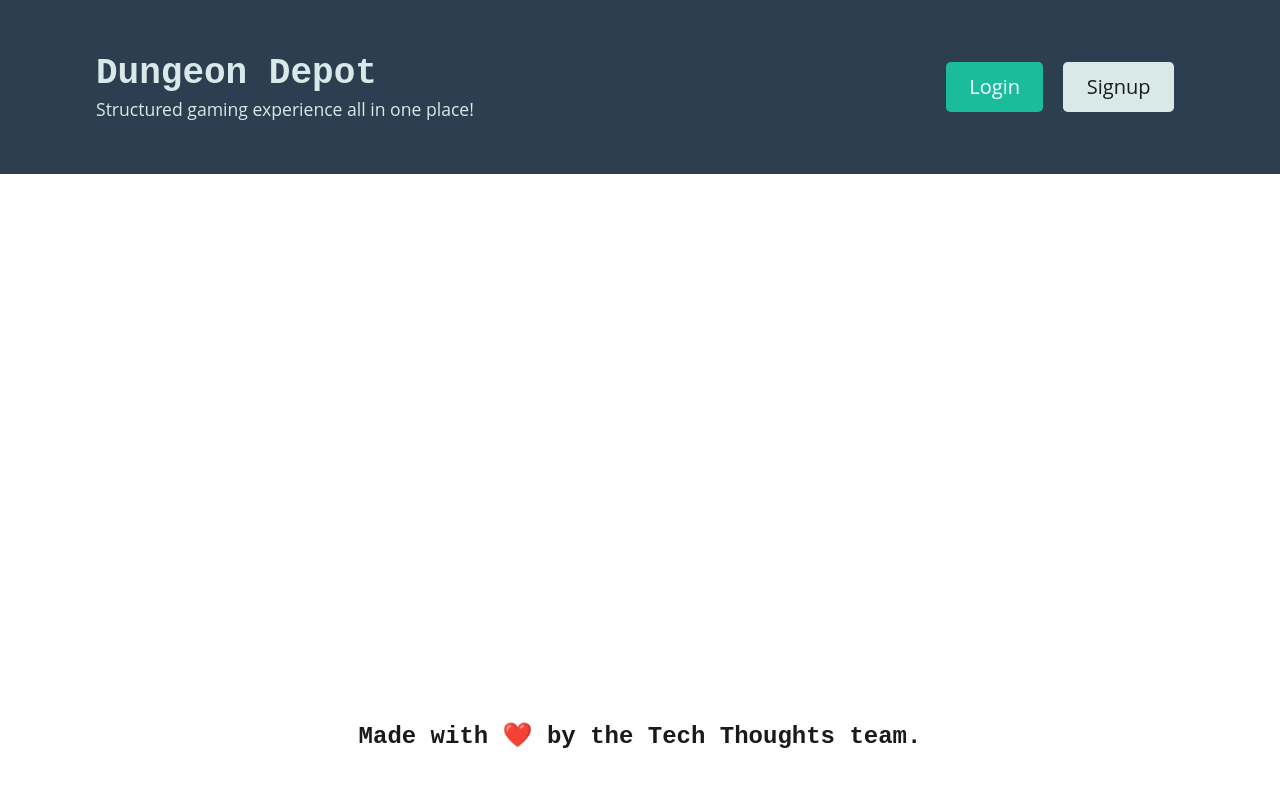
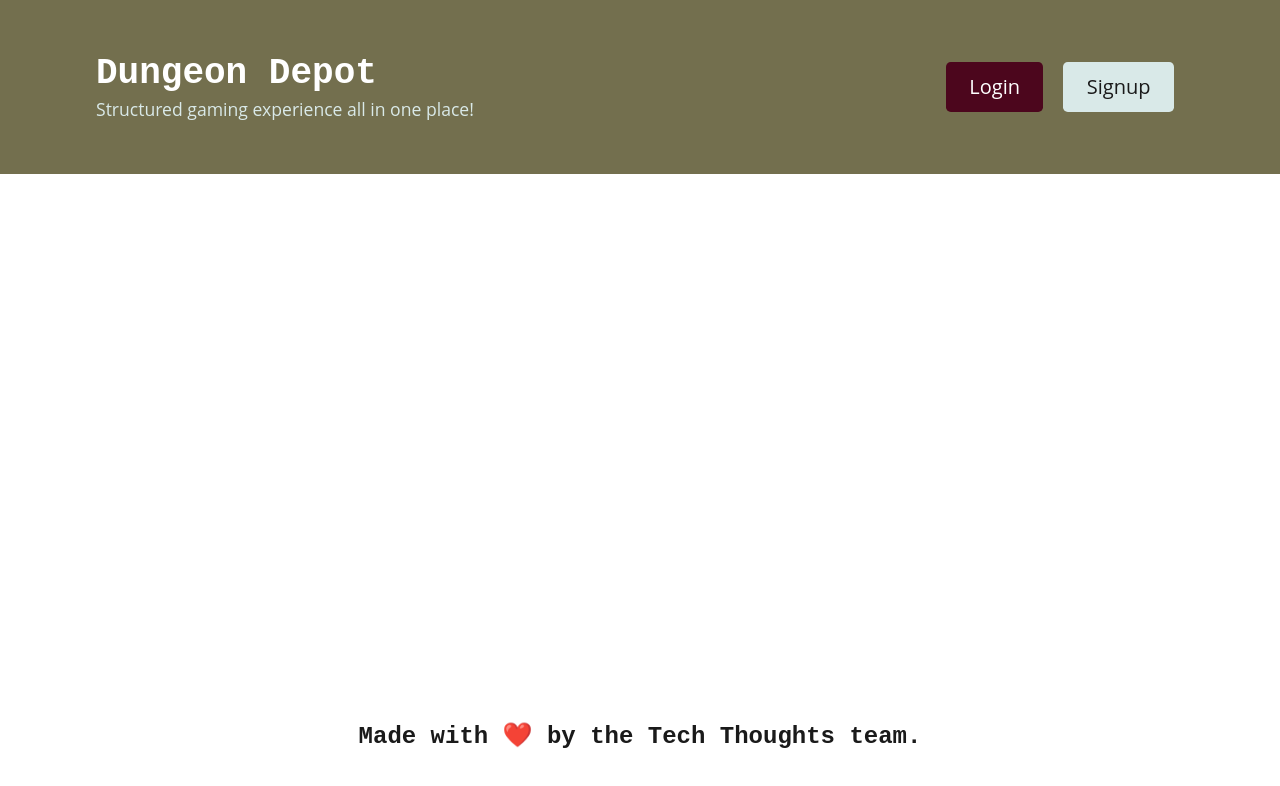
Before and after one commit to LeenaCruz/DungeonDepot, a React (Vite) app in the folder client/: page / in a window 1280 px wide. Shown: the top 786 px of the page. Built offline with nearby package versions, Linux system fonts and the light colour scheme; the HTML template or start-up script is replaced by a standard one.

Commit message:
Adding color scheme

```diff
--- a/client/src/components/ThoughtForm/index.jsx
+++ b/client/src/components/BeginForm/index.jsx
@@ -50,7 +50,7 @@ const ThoughtForm = () => {
 
   return (
     <div>
-      <h3>What's on your techy mind?</h3>
+      <h3>Add items to your cart!</h3>
 
       {Auth.loggedIn() ? (
         <>
@@ -77,6 +77,8 @@ const ThoughtForm = () => {
             </div>
 
             <div className="col-12 col-lg-3">
+
+              {/* remove this */}
               <button className="btn btn-primary btn-block py-3" type="submit">
                 Add Thought
               </button>
@@ -90,7 +92,7 @@ const ThoughtForm = () => {
         </>
       ) : (
         <p>
-          You need to be logged in to share your thoughts. Please{' '}
+          You need to be logged in to see the GM's store. Please{' '}
           <Link to="/login">login</Link> or <Link to="/signup">signup.</Link>
         </p>
       )}
--- a/client/src/index.css
+++ b/client/src/index.css
@@ -35,6 +35,7 @@ main {
 h1 {
   font-size: 2em;
   margin: 0.67em 0;
+  color: #ffffff;
 }
 
 /* Grouping content
@@ -920,7 +921,7 @@ a:hover {
 
 /* BACKGROUND UTILS */
 .bg-primary {
-  background-color: #2d3e50 !important;
+  background-color: #736F4E !important;
 }
 
 .bg-info {
@@ -1012,7 +1013,7 @@ a:hover {
 }
 
 .btn.btn-primary {
-  background-color: #2d3e50;
+  background-color: #736F4E;
   color: #d9e9e8;
 }
 
@@ -1030,7 +1031,8 @@ a:hover {
 }
 
 .btn.btn-info {
-  background-color: #1bbc9b;
+  background-color: #4C061D;
+  /* background-color: #1bbc9b; */
   color: #ffffff;
 }
 
--- a/client/src/pages/Home.jsx
+++ b/client/src/pages/Home.jsx
@@ -1,7 +1,7 @@
 import { useQuery } from '@apollo/client';
 
 import ThoughtList from '../components/ThoughtList';
-import ThoughtForm from '../components/ThoughtForm';
+import ThoughtForm from '../components/BeginForm';
 
 import { QUERY_THOUGHTS } from '../utils/queries';
 
--- a/client/src/pages/Profile.jsx
+++ b/client/src/pages/Profile.jsx
@@ -1,7 +1,7 @@
 import { Navigate, useParams } from 'react-router-dom';
 import { useQuery } from '@apollo/client';
 
-import ThoughtForm from '../components/ThoughtForm';
+import BeginForm from '../components/BeginForm';
 import ThoughtList from '../components/ThoughtList';
 
 import { QUERY_USER, QUERY_ME } from '../utils/queries';
@@ -57,7 +57,7 @@ const Profile = () => {
             className="col-12 col-md-10 mb-3 p-3"
             style={{ border: '1px dotted #1a1a1a' }}
           >
-            <ThoughtForm />
+            <BeginForm />
           </div>
         )}
       </div>
```
